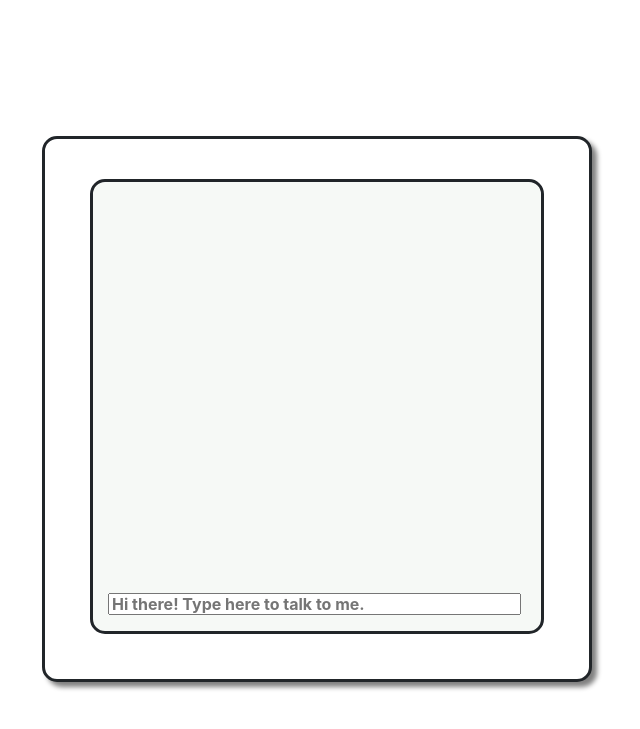
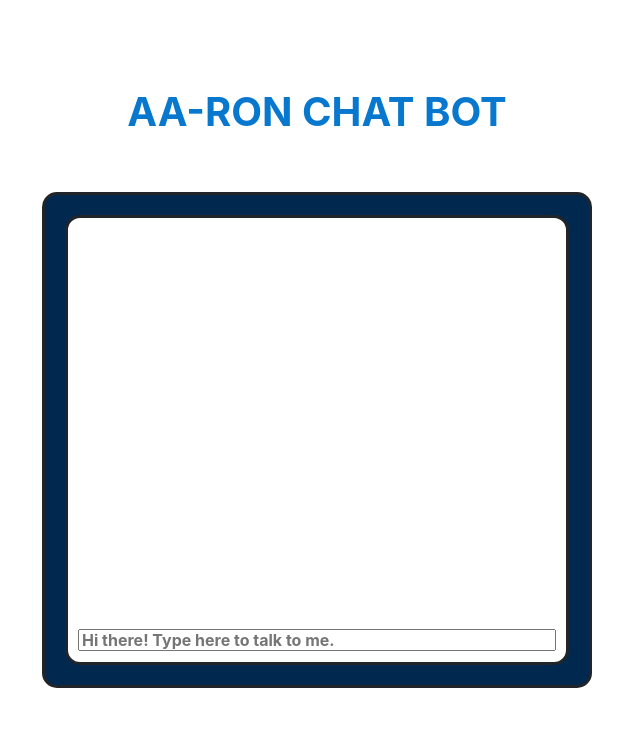
Before and after one commit to briankim31415/TH_AA_Challenge, a Flask app: page /chat.html in a window 1280 px wide. Shown: the part 56-785 px from the top of the page, without its empty margins (323-963 px from the left). Run offline with Flask 2, Linux system fonts and the light colour scheme; some libraries are stand-ins or nearby versions.

Commit message:
AA-RON Done
AA-RON Chatbot completed

```diff
--- a/scripts/chatbox.js
+++ b/scripts/chatbox.js
@@ -1,21 +1,73 @@
 var messages = [], //array that hold the record of each string in chat
   lastUserMessage = "", //keeps track of the most recent input string from the user
+  userName = 'user',
   botMessage = "", //var keeps track of what the chatbot is going to say
-  botName = 'Chatbot', //name of the chatbot
+  botName = 'AA-RON', //name of the chatbot
   talking = true; //when false the speach function doesn't work
+
+//flags
+var flav_empty = false;
+var flav_notempty = false;
+var ffood = false;
+var fcomp = false;
+var lavatory_waitlist;
 
 //edit this function to change what the chatbot says
 function chatbotResponse() {
   talking = true;
-  botMessage = "I'm confused"; //the default message
+  botMessage = "I'm sorry, I couldn't quite catch that."; //the default message
 
-  if (lastUserMessage === 'hi' || lastUserMessage =='hello') {
-    const hi = ['hi','howdy','hello']
-    botMessage = hi[Math.floor(Math.random()*(hi.length))];;
+  user_in = lastUserMessage.toLowerCase();
+  if (flav_empty) {
+      botMessage = "You may go now.";
+      flav_empty = false;
+  } else if (flav_notempty) {
+      var newList = lavatory_waitlist+1;
+      var line_pos;
+      switch (newList) {
+          case 1:
+              line_pos = "st";
+              break;
+          case 2:
+              line_pos = "nd";
+              break;
+          case 3:
+              line_pos = "rd";
+              break;
+          default:
+              line_pos = "th";
+      }
+      botMessage = "You are " + newList + line_pos + " person in line.";
+  } else if (ffood) {
+      botMessage = "I will get it sent to you shortly.";
+      ffood = false;
+  } else if (fcomp) {
+      botMessage = "A human attendant will be notified of your complaint."
+      fcomp = false;
+  } else if (user_in == "hi" || user_in == "hello") {
+      botMessage = "Hello, my name is AA-RON and I will be your personal flight bot-tendant today. Feel free to ask me for anything you may need. For a detailed list of what I can help you with, send “Help” in chat. Thank you for choosing American Airlines.";
+  } else if (user_in.includes("help")) {
+      botMessage = "Things I can help with:\n• Lavatory wait list\n• Food & beverage delivery\n• Complaints\n• Call human attendant\n• Flight stats";
+  } else if ((!flav_empty || !flav_notempty) && (user_in.includes("lavatory") || user_in.includes("bathroom") || user_in.includes("restroom"))) {
+      lavatory_waitlist = 0;
+      if (lavatory_waitlist == 0) {
+          botMessage = "Available ✓\nWould you like to be admitted?";
+          flav_empty = true;
+      } else if (lavatory_waitlist > 0) {
+          botMessage = lavatory_waitlist + " people waiting in line.\nWould you like to be added to the waiting list?";
+          flav_notempty = true;
+      }
   }
-
-  if (lastUserMessage === 'name') {
-    botMessage = 'My name is ' + botName;
+  else if (!ffood && (user_in.includes("food") || user_in.includes("drink") || user_in.includes("beverage") || user_in.includes("eat") || user_in.includes("snack"))) {
+      botMessage = "What would you like?";
+      ffood = true;
+  } else if (!fcomp && user_in.includes("complaint")) {
+      botMessage = "What complaints do you have?";
+      fcomp = true;
+  } else if (user_in.includes("attendant")) {
+      botMessage = "A human attendant will be with you shortly.";
+  } else if (user_in.includes("about")) {
+      botMessage = "My name is AA-RON, short for American Airlines-Responsive Online Network. To learn more about my namesake, watch this video: https://www.youtube.com/watch/Dd7FixvoKBw";
   }
 }
 
@@ -29,7 +81,7 @@ function newEntry() {
     //sets the chat box to be clear
     document.getElementById("chatbox").value = "";
     //adds the value of the chatbox to the array messages
-    messages.push(lastUserMessage);
+    messages.push("<b>" + userName + ":</b> " + lastUserMessage);
     //Speech(lastUserMessage);  //says what the user typed outloud
     //sets the variable botMessage in response to lastUserMessage
     chatbotResponse();
--- a/static/styles.css
+++ b/static/styles.css
@@ -36,29 +36,30 @@ img {
 #bodybox {
     margin:auto;
     max-width: 550px; /* maybe adjust to window width? percentage*/
-    background-color: white;
+    height: auto;
+    background-color: #012950;
     border-style: solid;
     border-widgth: 1px;
-    padding-top: 20px;
-    padding-bottom: 25px;
-    padding-left: 25px;
-    padding-right: 25px;
-    box-shadow: 5px 5px 5px grey;
+    padding-top: 10px;
+    padding-bottom: 10px;
+    padding-left: 10px;
+    padding-right: 10px;
+    /*box-shadow: 5px 5px 5px grey;*/
     border-radius: 15px;
 }
 
 #chatborder {
   border-style: solid;
-  background-color: #f6f9f6;
+  background-color: white;
   border-width: 3px;
-  margin-top: 20px;
-  margin-bottom: 20px;
-  margin-left: 20px;
-  margin-right: 20px;
+  margin-top: 10px;
+  margin-bottom: 10px;
+  margin-left: 10px;
+  margin-right: 10px;
   padding-top: 10px;
-  padding-bottom: 15px;
-  padding-right: 20px;
-  padding-left: 15px;
+  padding-bottom: 10px;
+  padding-right: 10px;
+  padding-left: 10px;
   border-radius: 15px;
 }
 
@@ -66,3 +67,11 @@ img {
     height: 22px;
     width: 100%;
 }
+
+.chatlog1 {
+    color: #de1f29;
+}
+
+.chatlog2 {
+    color: #0561a8;
+}
--- a/templates/chat.html
+++ b/templates/chat.html
@@ -54,20 +54,23 @@
     <br>
     <br>
     <br>
+    <h1 class='text-center'>
+        AA-RON CHAT BOT
+    </h1>
     <br>
     <br>
     <div id='bodybox'>
         <div id='chatborder'>
-            <p id="chatlog10" class="chatlog">&nbsp;</p>
-            <p id="chatlog9" class="chatlog">&nbsp;</p>
-            <p id="chatlog8" class="chatlog">&nbsp;</p>
-            <p id="chatlog7" class="chatlog">&nbsp;</p>
-            <p id="chatlog6" class="chatlog">&nbsp;</p>
-            <p id="chatlog5" class="chatlog">&nbsp;</p>
-            <p id="chatlog4" class="chatlog">&nbsp;</p>
-            <p id="chatlog3" class="chatlog">&nbsp;</p>
-            <p id="chatlog2" class="chatlog">&nbsp;</p>
-            <p id="chatlog1" class="chatlog">&nbsp;</p>
+            <p id="chatlog10" class="chatlog2">&nbsp;</p>
+            <p id="chatlog9" class="chatlog1">&nbsp;</p>
+            <p id="chatlog8" class="chatlog2">&nbsp;</p>
+            <p id="chatlog7" class="chatlog1">&nbsp;</p>
+            <p id="chatlog6" class="chatlog2">&nbsp;</p>
+            <p id="chatlog5" class="chatlog1">&nbsp;</p>
+            <p id="chatlog4" class="chatlog2">&nbsp;</p>
+            <p id="chatlog3" class="chatlog1">&nbsp;</p>
+            <p id="chatlog2" class="chatlog2">&nbsp;</p>
+            <p id="chatlog1" class="chatlog1">&nbsp;</p>
             <input type="text" name="chat" id="chatbox" placeholder="Hi there! Type here to talk to me." onfocus="placeHolder()">
         </div>
     </div>
```
